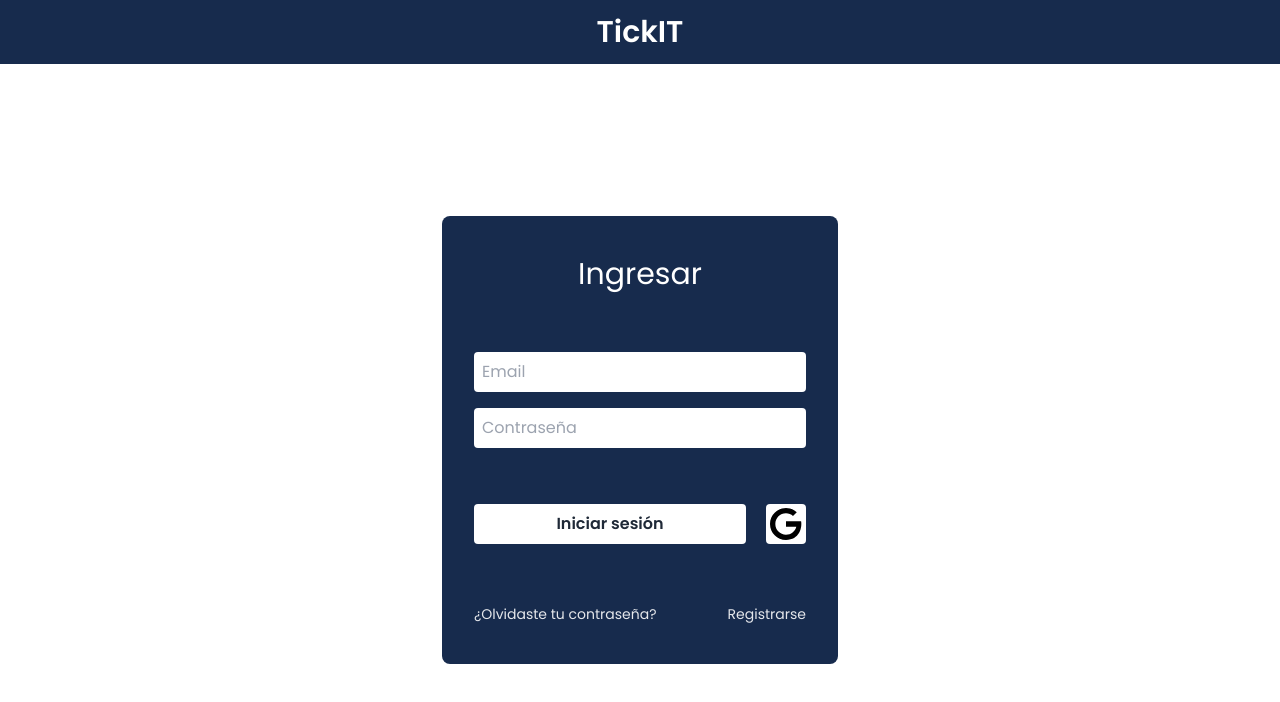
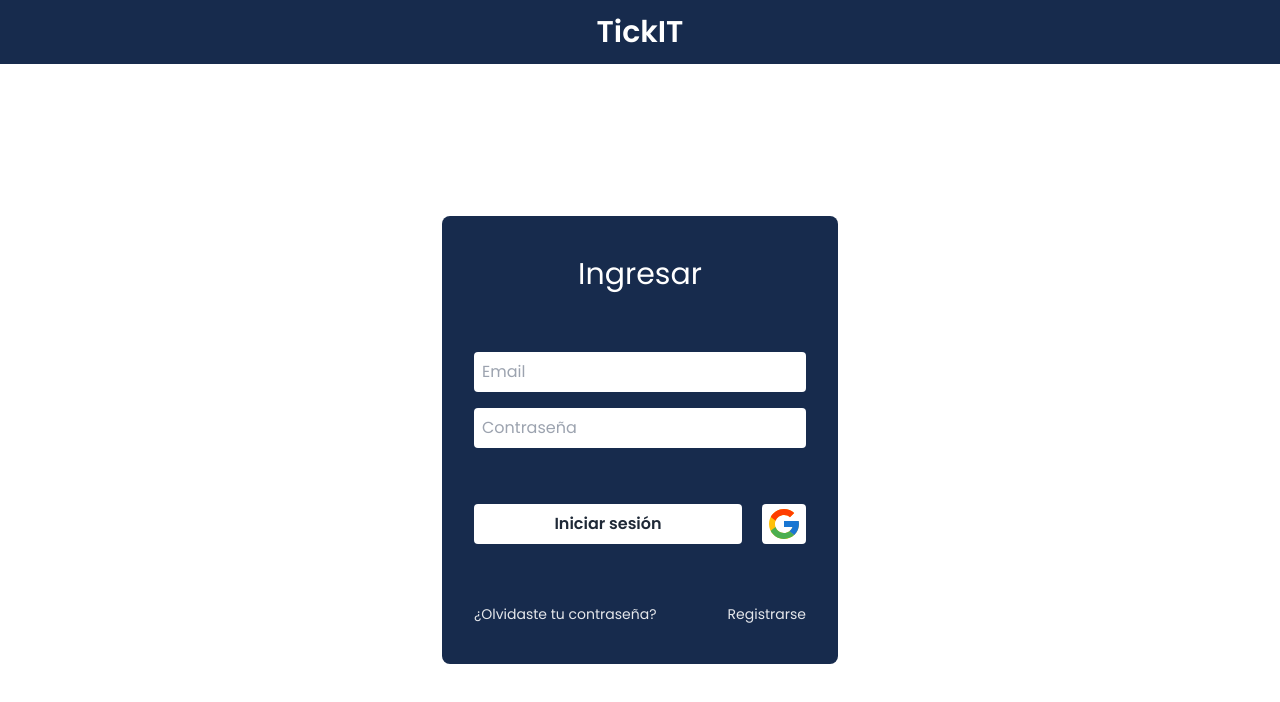
Before and after one commit to GabiTheCoco/TickIT-Project, a Vue app: page /login in a window 1280 px wide. Shown: the top 702 px of the page. Built offline with nearby package versions, Linux system fonts and the light colour scheme; no server answers.

Commit message:
HotFix: Añadir un boton para cambiar entre componentes LogIn y SignUp

```diff
--- /dev/null
+++ b/src/components/vistaLogin/LogIn.vue
@@ -0,0 +1,90 @@
+<script setup>
+    import {ref, defineEmits} from "vue";
+    import { getAuth, signInWithEmailAndPassword, GoogleAuthProvider, signInWithPopup } from "firebase/auth";
+    import {useRouter} from "vue-router"
+
+
+    const auth = getAuth();
+    const email = ref("");
+    const password = ref("");
+    const errorMsg = ref("olas")
+    const router = useRouter();
+
+    const SignIn = () => {
+        signInWithEmailAndPassword(auth, email.value, password.value)
+        .then((data) => {
+
+            console.log(data);
+            console.log(auth.currentUser) //el  usuario se guarda en el localstorage
+            router.push("/");
+
+        })
+        .catch((error) => {
+
+            switch (error.code) {
+            case "auth/invalid-email":
+                errorMsg.value = "Invalid Email"
+                break;
+
+            case "auth/user-not-found":
+                errorMsg.value = "No account with that email was found"
+                break;
+
+            case "auth/wrong-password":
+                errorMsg.value = "Incorrect Password"
+                break;
+
+            default:
+                errorMsg.value = "Email or password was incorrect"
+                break;
+            }
+
+            alert(errorMsg.value)
+        })
+    }
+
+    const SignInWithGoogle = () => {
+        const provider = new GoogleAuthProvider();
+        signInWithPopup(getAuth(), provider)
+        .then((result) => {
+            console.log(result.user);
+            router.push("/");
+        })
+        .catch((error) => {
+            console.log(error);
+        })
+    }
+
+    const emit = defineEmits(["cambio-estado"]);
+
+    const cambioEstado = () => {
+        emit('cambio-estado')
+    }
+</script>
+
+<template>
+    <div class="flex items-center justify-center bg-white-900 pt-0 w-full h-[90%]">
+    <div class="flex flex-col justify-between py-10 p-8 2xl:py-16 rounded-lg bg-azul-oscuro  min-w-[24rem] 2xl:max-w-[30rem] min-h-[28rem] 2xl:max-h-[32rem] 2xl:h-5/6">
+      <h1 class="text-center text-3xl 2xl:text-4xl text-white">Ingresar</h1>
+      <form class="flex flex-col justify-center gap-10 h-5/6">
+        <div class="flex flex-col justify-center gap-4">
+          <input v-model="email" class="p-2  rounded w-full outline-none" placeholder="Email" type="email">
+          <input v-model="password" class="p-2 rounded w-full outline-none" placeholder="Contraseña" type="password">
+          <p class="text-sm text-center w-full text-white">{{ errorMsg.value }}</p>
+        </div>
+        <div class="flex justify-between gap-5">
+          <button @click.prevent="SignIn" class="bg-white hover:bg-gray-200 text-gray-800 font-semibold p-2 rounded w-full">Iniciar sesión</button>
+          <button type="button" @click="SignInWithGoogle" class="bg-white hover:bg-gray-200 text-gray-800 font-semibold rounded px-1">
+            <svg class="size-9" xmlns="http://www.w3.org/2000/svg" x="0px" y="0px" width="100" height="100" viewBox="0 0 48 48">
+            <path fill="#FFC107" d="M43.611,20.083H42V20H24v8h11.303c-1.649,4.657-6.08,8-11.303,8c-6.627,0-12-5.373-12-12c0-6.627,5.373-12,12-12c3.059,0,5.842,1.154,7.961,3.039l5.657-5.657C34.046,6.053,29.268,4,24,4C12.955,4,4,12.955,4,24c0,11.045,8.955,20,20,20c11.045,0,20-8.955,20-20C44,22.659,43.862,21.35,43.611,20.083z"></path><path fill="#FF3D00" d="M6.306,14.691l6.571,4.819C14.655,15.108,18.961,12,24,12c3.059,0,5.842,1.154,7.961,3.039l5.657-5.657C34.046,6.053,29.268,4,24,4C16.318,4,9.656,8.337,6.306,14.691z"></path><path fill="#4CAF50" d="M24,44c5.166,0,9.86-1.977,13.409-5.192l-6.19-5.238C29.211,35.091,26.715,36,24,36c-5.202,0-9.619-3.317-11.283-7.946l-6.522,5.025C9.505,39.556,16.227,44,24,44z"></path><path fill="#1976D2" d="M43.611,20.083H42V20H24v8h11.303c-0.792,2.237-2.231,4.166-4.087,5.571c0.001-0.001,0.002-0.001,0.003-0.002l6.19,5.238C36.971,39.205,44,34,44,24C44,22.659,43.862,21.35,43.611,20.083z"></path>
+            </svg>
+          </button>
+        </div>
+      </form>
+      <div class="flex justify-between text-sm">
+          <a href="#" @click.prevent="forgotPassword" class="text-gray-200 hover:underline w-2/3">¿Olvidaste tu contraseña?</a>
+          <a href="#" @click.prevent="cambioEstado" class="text-gray-200 hover:underline w-1/2 text-right">Registrarse</a>
+      </div>
+    </div>
+  </div>
+</template>
--- a/src/components/SignUp.vue
+++ b/src/components/vistaLogin/SignUp.vue
@@ -1,5 +1,5 @@
 <script setup>
-  import {ref} from "vue";
+  import {ref, defineEmits} from "vue";
   import { getAuth, createUserWithEmailAndPassword, GoogleAuthProvider, signInWithPopup} from "firebase/auth";
   import {useRouter} from "vue-router"
 
@@ -37,13 +37,22 @@
       })
   }
 
+  const emit = defineEmits(["cambio-estado"]);
+
+  const cambioEstado = () => {
+    emit('cambio-estado')
+  }
+
 </script>
 
 
 <template>
   <div class="flex items-center justify-center bg-white-900 pt-0 w-full h-[90%]">
     <div class="flex flex-col justify-between py-10 p-8 2xl:py-16 rounded-lg bg-azul-oscuro  min-w-[24rem] 2xl:max-w-[28rem] min-h-[28rem] 2xl:max-h-[32rem] 2xl:h-5/6">
-      <h1 class="text-center text-3xl 2xl:text-4xl text-white">Registrarse</h1>
+      <div class="flex relative justify-center items-center">
+        <svg @click.prevent="cambioEstado" class="lucide lucide-circle-arrow-left size-8 2xl:size-9 text-white absolute left-0 cursor-pointer" xmlns="http://www.w3.org/2000/svg" width="24" height="24" viewBox="0 0 24 24" fill="none" stroke="currentColor" stroke-width="2" stroke-linecap="round" stroke-linejoin="round" ><path d="m12 19-7-7 7-7"/><path d="M19 12H5"/></svg>
+        <h1 class="text-center text-3xl 2xl:text-4xl text-white ">Registrarse</h1>
+      </div>
       <form class="flex flex-col justify-center gap-5">
           <input v-model="nombre" class="p-2  rounded w-full outline-none" placeholder="Nombre" type="text">
           <input v-model="email" class="p-2  rounded w-full outline-none" placeholder="Email" type="email">
@@ -51,12 +60,12 @@
       </form>
       <div class="flex justify-between gap-5">
           <button @click="register" class="bg-white hover:bg-gray-200 text-gray-800 font-semibold p-2 rounded w-full">Registrarse</button>
-          <button @click="SignInWithGoogle" type="button"  class="bg-white hover:bg-gray-200 text-gray-800 font-semibold rounded">
-            <svg class="size-10 text-gray-800" xmlns="http://www.w3.org/2000/svg" color="currentColor" x="0px" y="0px" viewBox="0 0 30 30">
-                <path d="M 15.003906 3 C 8.3749062 3 3 8.373 3 15 C 3 21.627 8.3749062 27 15.003906 27 C 25.013906 27 27.269078 17.707 26.330078 13 L 25 13 L 22.732422 13 L 15 13 L 15 17 L 22.738281 17 C 21.848702 20.448251 18.725955 23 15 23 C 10.582 23 7 19.418 7 15 C 7 10.582 10.582 7 15 7 C 17.009 7 18.839141 7.74575 20.244141 8.96875 L 23.085938 6.1289062 C 20.951937 4.1849063 18.116906 3 15.003906 3 z"></path>
+          <button @click="SignInWithGoogle" type="button"  class="bg-white hover:bg-gray-200 text-gray-800 font-semibold rounded px-1">
+            <svg class="size-9" xmlns="http://www.w3.org/2000/svg" x="0px" y="0px" width="100" height="100" viewBox="0 0 48 48">
+            <path fill="#FFC107" d="M43.611,20.083H42V20H24v8h11.303c-1.649,4.657-6.08,8-11.303,8c-6.627,0-12-5.373-12-12c0-6.627,5.373-12,12-12c3.059,0,5.842,1.154,7.961,3.039l5.657-5.657C34.046,6.053,29.268,4,24,4C12.955,4,4,12.955,4,24c0,11.045,8.955,20,20,20c11.045,0,20-8.955,20-20C44,22.659,43.862,21.35,43.611,20.083z"></path><path fill="#FF3D00" d="M6.306,14.691l6.571,4.819C14.655,15.108,18.961,12,24,12c3.059,0,5.842,1.154,7.961,3.039l5.657-5.657C34.046,6.053,29.268,4,24,4C16.318,4,9.656,8.337,6.306,14.691z"></path><path fill="#4CAF50" d="M24,44c5.166,0,9.86-1.977,13.409-5.192l-6.19-5.238C29.211,35.091,26.715,36,24,36c-5.202,0-9.619-3.317-11.283-7.946l-6.522,5.025C9.505,39.556,16.227,44,24,44z"></path><path fill="#1976D2" d="M43.611,20.083H42V20H24v8h11.303c-0.792,2.237-2.231,4.166-4.087,5.571c0.001-0.001,0.002-0.001,0.003-0.002l6.19,5.238C36.971,39.205,44,34,44,24C44,22.659,43.862,21.35,43.611,20.083z"></path>
             </svg>
           </button>
-        </div>
+      </div>
     </div>
   </div>
 </template>
--- a/src/views/Login.vue
+++ b/src/views/Login.vue
@@ -1,98 +1,26 @@
 <script setup>
-  import SignUp from "@/components/SignUp.vue"
+  import SignUp from "@/components/vistaLogin/SignUp.vue"
+  import LogIn from "@/components/vistaLogin/LogIn.vue"
   import {reactive} from "vue"
-  import {ref} from "vue";
-  import { getAuth, signInWithEmailAndPassword, GoogleAuthProvider, signInWithPopup } from "firebase/auth";
-  import {useRouter} from "vue-router"
 
-  const auth = getAuth();
-  const email = ref("");
-  const password = ref("");
-  const errorMsg = ref("olas")
-  const router = useRouter();
-
-  const SignIn = () => {
-    signInWithEmailAndPassword(auth, email.value, password.value)
-      .then((data) => {
-
-        console.log(data);
-        console.log(auth.currentUser) //el  usuario se guarda en el localstorage
-        router.push("/");
-
-      })
-      .catch((error) => {
-
-        switch (error.code) {
-          case "auth/invalid-email":
-            errorMsg.value = "Invalid Email"
-            break;
-
-          case "auth/user-not-found":
-            errorMsg.value = "No account with that email was found"
-            break;
-
-          case "auth/wrong-password":
-            errorMsg.value = "Incorrect Password"
-            break;
-
-          default:
-            errorMsg.value = "Email or password was incorrect"
-            break;
-        }
-
-        alert(errorMsg.value)
-      })
-  }
-
-  const SignInWithGoogle = () => {
-    const provider = new GoogleAuthProvider();
-    signInWithPopup(getAuth(), provider)
-      .then((result) => {
-        console.log(result.user);
-        router.push("/");
-      })
-      .catch((error) => {
-        console.log(error);
-      })
-  }
 
   const cambioComponente = reactive({
     estado: false
   })
 
-  const cambioEstado = () => {
+  const mostrarSignUp = () => {
     cambioComponente.estado = true
   }
 
+  const mostrarLogIn = () => {
+    cambioComponente.estado = false
+  }
 </script>
 
 
 <template>
 
-  <div v-if="!cambioComponente.estado" class="flex items-center justify-center bg-white-900 pt-0 w-full h-[90%]">
-    <div class="flex flex-col justify-between py-10 p-8 2xl:py-16 rounded-lg bg-azul-oscuro  min-w-[24rem] 2xl:max-w-[30rem] min-h-[28rem] 2xl:max-h-[32rem] 2xl:h-5/6">
-      <h1 class="text-center text-3xl 2xl:text-4xl text-white">Ingresar</h1>
-      <form class="flex flex-col justify-center gap-10 h-5/6">
-        <div class="flex flex-col justify-center gap-4">
-          <input v-model="email" class="p-2  rounded w-full outline-none" placeholder="Email" type="email">
-          <input v-model="password" class="p-2 rounded w-full outline-none" placeholder="Contraseña" type="password">
-          <p class="text-sm text-center w-full text-white">{{ errorMsg.value }}</p>
-        </div>
-        <div class="flex justify-between gap-5">
-          <button @click.prevent="SignIn" class="bg-white hover:bg-gray-200 text-gray-800 font-semibold p-2 rounded w-full">Iniciar sesión</button>
-          <button type="button" @click="SignInWithGoogle" class="bg-white hover:bg-gray-200 text-gray-800 font-semibold rounded">
-            <svg class="size-10 text-gray-800" xmlns="http://www.w3.org/2000/svg" color="currentColor" x="0px" y="0px" viewBox="0 0 30 30">
-                <path d="M 15.003906 3 C 8.3749062 3 3 8.373 3 15 C 3 21.627 8.3749062 27 15.003906 27 C 25.013906 27 27.269078 17.707 26.330078 13 L 25 13 L 22.732422 13 L 15 13 L 15 17 L 22.738281 17 C 21.848702 20.448251 18.725955 23 15 23 C 10.582 23 7 19.418 7 15 C 7 10.582 10.582 7 15 7 C 17.009 7 18.839141 7.74575 20.244141 8.96875 L 23.085938 6.1289062 C 20.951937 4.1849063 18.116906 3 15.003906 3 z"></path>
-            </svg>
-          </button>
-        </div>
-      </form>
-      <div class="flex justify-between text-sm">
-          <a href="#" @click.prevent="forgotPassword" class="text-gray-200 hover:underline w-2/3">¿Olvidaste tu contraseña?</a>
-          <a href="#" @click="cambioEstado" class="text-gray-200 hover:underline w-1/2 text-right">Registrarse</a>
-      </div>
-    </div>
-  </div>
-  <SignUp v-else></SignUp>
+  <LogIn v-if="!cambioComponente.estado" @cambio-estado="mostrarSignUp" />
+  <SignUp v-else @cambio-estado="mostrarLogIn" />
 
 </template>
```
